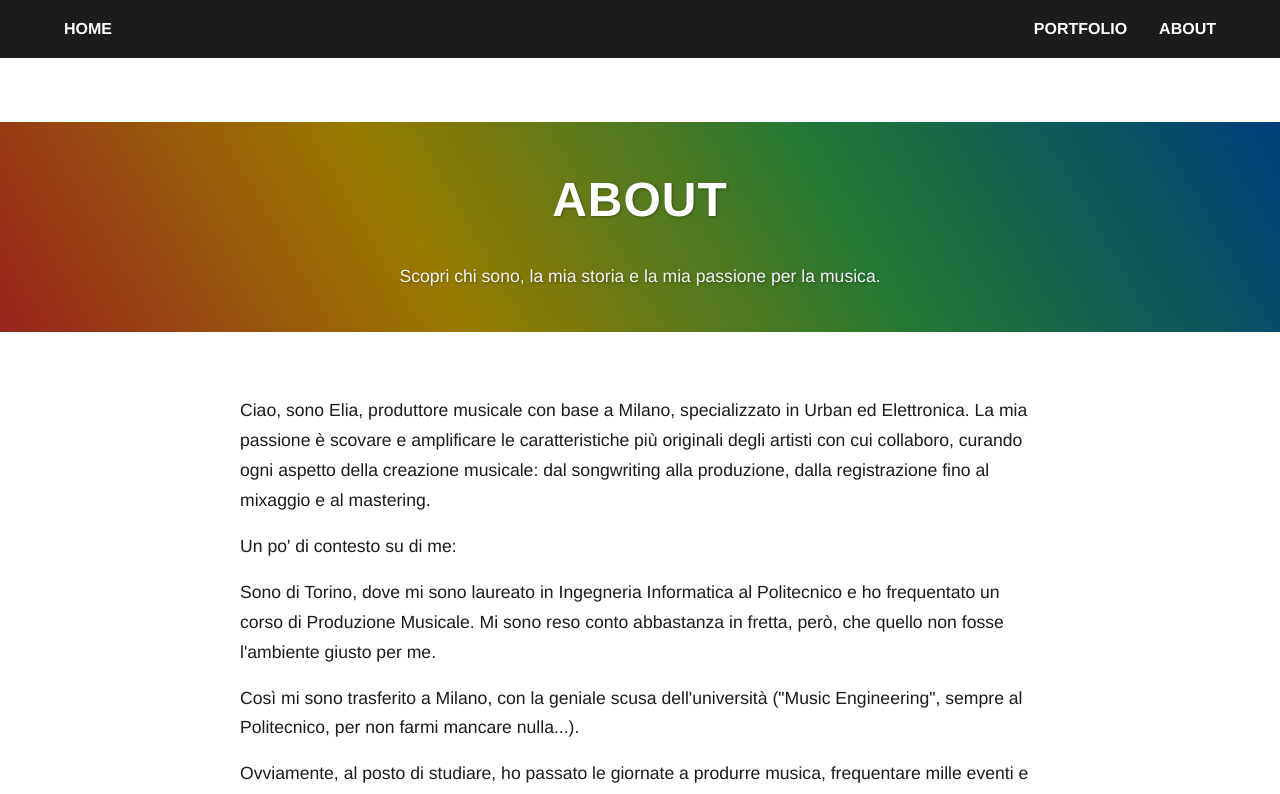
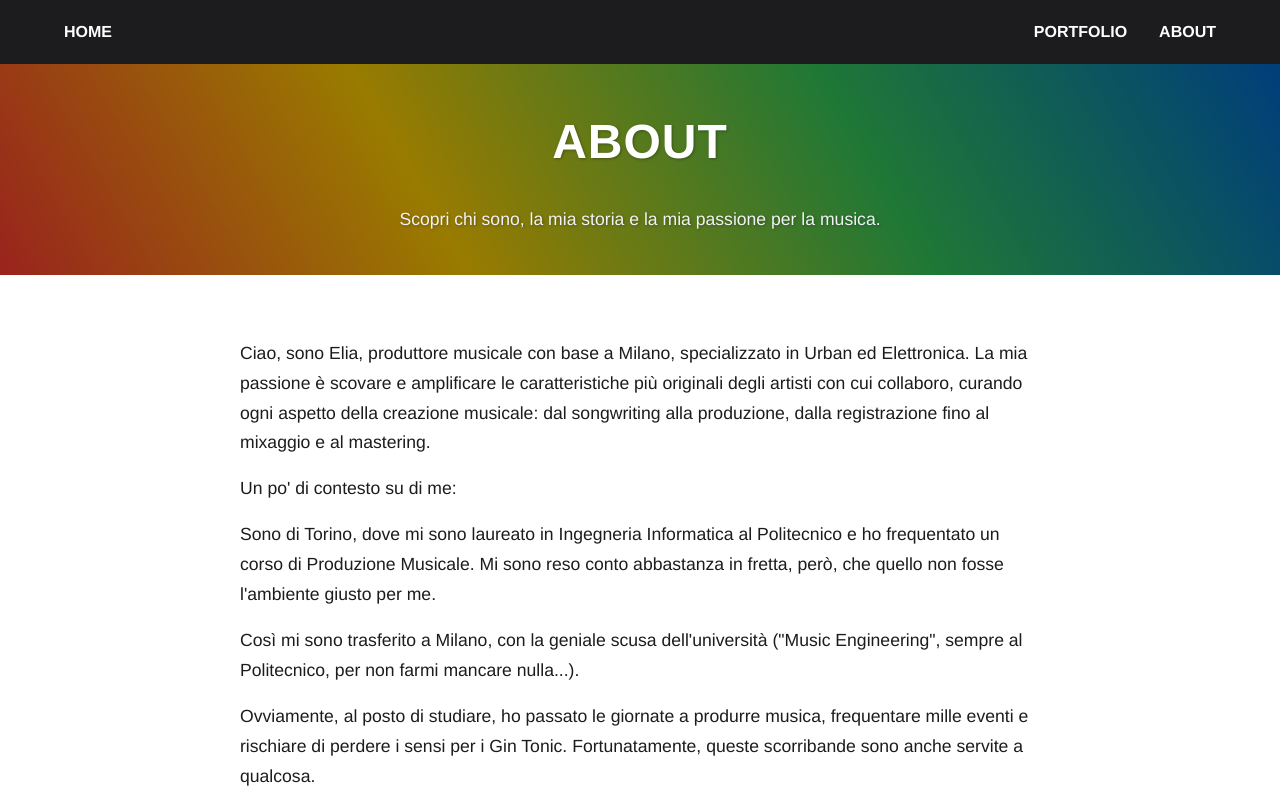
Before and after one commit to wavyprod1/website, a Vue app: page /about in a window 1280 px wide. Shown: the top 794 px of the page. Built offline with nearby package versions, Linux system fonts and the light colour scheme.

Commit message:
fixed hero/header ui issues

```diff
--- a/src/App.vue
+++ b/src/App.vue
@@ -133,7 +133,7 @@ watch(
 header {
   align-content: center;
   width: 100%; /* Kept for full-width background */
-  height: rem;
+  height: 4rem; /* Kept for consistent header height */
   background-color: var(--color-dark-gray);
   transition: background-color 0.3s ease;
 }
--- a/src/assets/style.css
+++ b/src/assets/style.css
@@ -205,7 +205,6 @@ section {
 
 /* Page Hero Section (per pagine interne, es. "Chi Sono", "Servizi") */
 .page-hero {
-  margin-top: 4rem;
   background-color: var(--color-dark-gray); /* Sfondo standard per page-hero */
   text-align: center;
 }
@@ -413,7 +412,6 @@ footer {
       /* position, height, display, align-items, overflow sono già in section o qui */
 
       min-height: calc(100svh - 4rem); /* Subtract header height */
-      margin-top: 4rem;
 
       align-items: center;
       align-content: flex-start;
```
